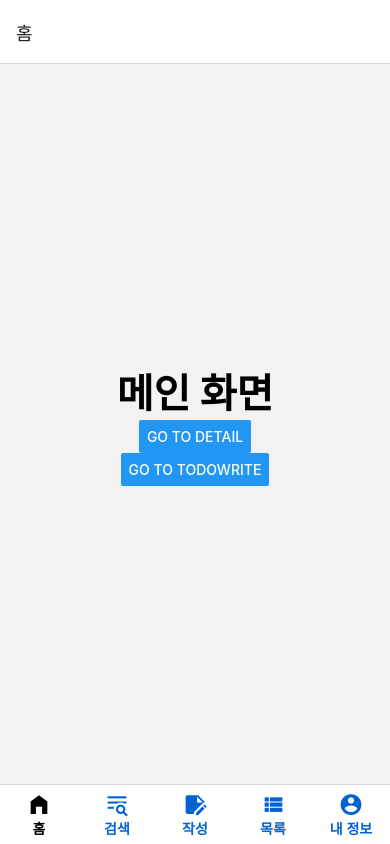
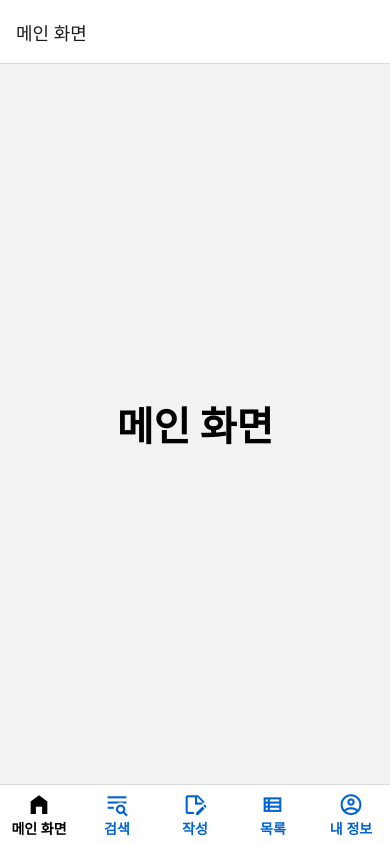
Before and after one commit to 01LEE/todo-app, a React Native app: screen / in a window 390 px wide. Built offline with nearby package versions, Linux system fonts and the light colour scheme.

Commit message:
tabConfig 도입, screenOptions을 별도의 컴포넌트로 분리

```diff
--- a/App.js
+++ b/App.js
@@ -21,14 +21,6 @@ function HomeScreen() {
   return (
     <View style={{ flex: 1, alignItems: 'center', justifyContent: 'center' }}>
       <Text style={{ fontSize: 40, fontWeight: 'bold' }}>메인 화면</Text>
-      <Button
-        title='Go to Detail'
-        onPress={() => navigation.navigate('Detail')} />
-
-      <Button
-        title='Go to TodoWrite'
-        onPress={() => navigation.navigate('TodoWrite')}
-      />
     </View>
   );
 }
@@ -100,9 +92,64 @@ const Stack = createNativeStackNavigator();
 const Tab = createBottomTabNavigator();
 
 export default function App() {
-  return (
-    <NavigationContainer>
-      <Tab.Navigator screenOptions={({ route }) => ({
+
+  const tabConfig = [
+    {
+      name: "Home",
+      title: "메인 화면",
+      component: HomeScreen,
+      focusedIcon: "home-variant",
+      unfocusedIcon: "home-variant-outline",
+      iconComponent: MaterialCommunityIcons
+    },
+    {
+      name: "TodoSearch",
+      title: "검색",
+      component: TodoSearchScreen,
+      focusedIcon: "text-search",
+      unfocusedIcon: "text-search",
+      iconComponent: MaterialCommunityIcons
+
+    },
+    {
+      name: "TodoWrite",
+      title: "작성",
+      component: TodoWriteScreen,
+      focusedIcon: "note-edit",
+      unfocusedIcon: "note-edit-outline",
+      iconComponent: MaterialCommunityIcons
+    },
+    {
+      name: "TodoList",
+      title: "목록",
+      component: TodoListScreen,
+      focusedIcon: "view-list",
+      unfocusedIcon: "view-list-outline",
+      iconComponent: MaterialCommunityIcons
+    },
+    {
+      name: "MyPage",
+      title: "내 정보",
+      component: MyPageScreen,
+      focusedIcon: "account-circle",
+      unfocusedIcon: "account-circle-outline",
+      iconComponent: MaterialCommunityIcons
+    },
+  ]
+
+  const screenOptions = ({ route }) => ({
+    tabBarIcon: ({ focused, color, size }) => {
+      const routeConfig = tabConfig.find((config) => config.name === route.name);
+
+      const iconName = focused ? routeConfig.focusedIcon : routeConfig.unfocusedIcon;
+      const IconComponent = routeConfig.iconComponent;
+
+
+
+      return <IconComponent name={iconName} size={size} color={color} />
+
+    },
+
     tabBarLabelStyle: {
       fontSize: 14,
       paddingBottom: 10,
@@ -113,56 +160,19 @@ export default function App() {
     },
     tabBarInactiveTintColor: '#0163d2',
     tabBarActiveTintColor: 'black',
-        tabBarIcon: ({ color, size }) => {
-          let iconName;
+  });
 
-          if (route.name == "Home") {
-            iconName = "home-variant";
-          } else if (route.name == "TodoSearch") {
-            iconName = "text-search"
-          } else if (route.name == "TodoWrite") {
-            iconName = "note-edit";
-          } else if (route.name == "TodoList") {
-            iconName = "view-list";
-          } else if (route.name == "MyPage") {
-            iconName = "account-circle"
-          }
   return (
-            <MaterialCommunityIcons name={iconName} size={size} color={color} />
-          )
-
-        }
-      })}
-      >
-        <Tab.Screen name="Home" component={HomeScreen}
-          options={
-            {
-              title: '홈',
-            }} />
-        <Tab.Screen name="TodoSearch" component={TodoSearchScreen}
-          options={
-            {
-              title: '검색',
-            }
-          } />
-        <Tab.Screen name="TodoWrite" component={TodoWriteScreen}
-          options={
-            {
-              title: '작성',
-            }
-          } />
-        <Tab.Screen name="TodoList" component={TodoListScreen}
-          options={
-            {
-              title: '목록',
-            }
-          } />
-        <Tab.Screen name="MyPage" component={MyPageScreen}
-          options={
-            {
-              title: '내 정보',
-            }
-          } />
+    <NavigationContainer>
+      <Tab.Navigator screenOptions={screenOptions}>
+        {tabConfig.map((routeConfig) => (
+          <Tab.Screen
+            key={routeConfig.name}
+            name={routeConfig.name}
+            component={routeConfig.component}
+            options={{ title: routeConfig.title }}
+          />
+        ))}
       </Tab.Navigator>
     </NavigationContainer>
   );
```
Lines whose indentation alone changed are shown as unchanged.
